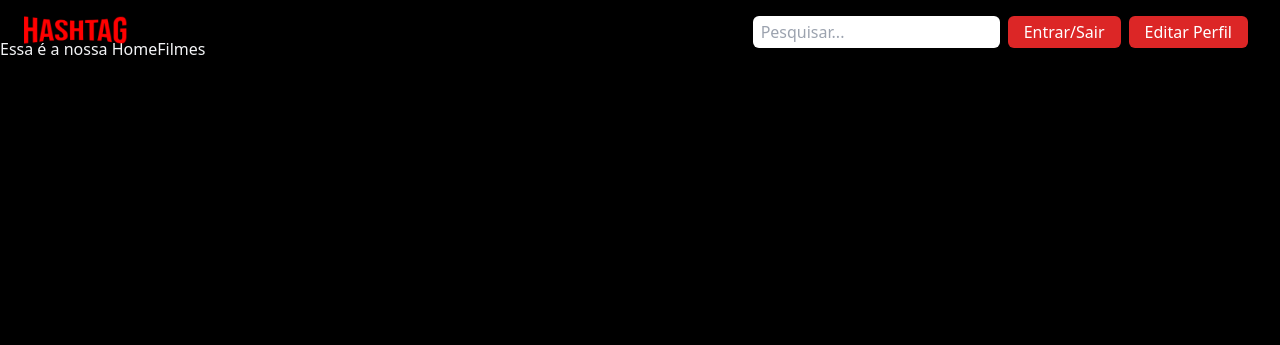
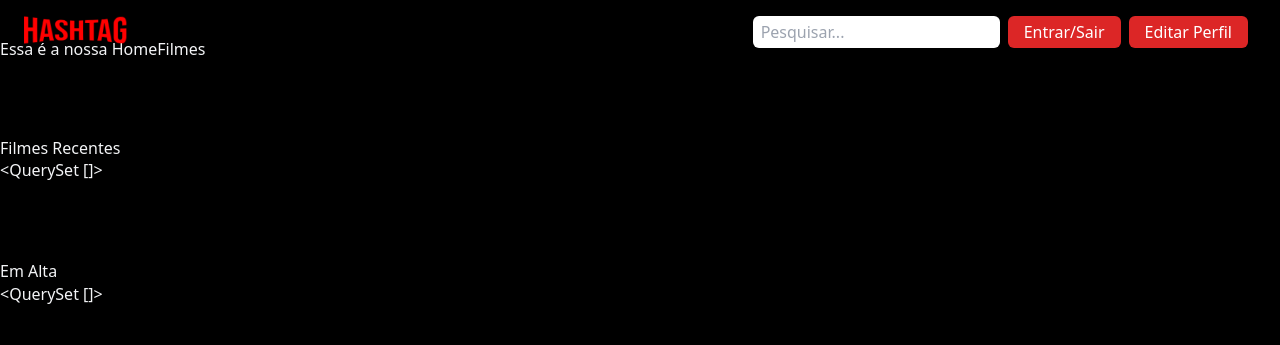
Before and after one commit to Hugo-Hattori/Hashflix, a Django app: page /filmes/ in a window 1280 px wide. Shown: the top 345 px of the page. Run offline with Django 4.2, Linux system fonts and the light colour scheme; data that the repository does not hold is empty; some libraries are stand-ins or nearby versions.

Commit message:
Creating "context" available to all templates

```diff
--- /dev/null
+++ b/filme/novos_context.py
@@ -0,0 +1,13 @@
+from .models import Filme
+
+
+def lista_filmes_recente(request):
+    # ordenando em ordem decrescente
+    lista_filmes = Filme.objects.all().order_by('-data_criacao')[0:10]
+    return {"lista_filmes_recentes": lista_filmes}
+
+
+def lista_filmes_emAlta(request):
+    # ordenando em ordem decrescente
+    lista_filmes = Filme.objects.all().order_by('-visualizações')[0:10]
+    return {"lista_filmes_emAlta": lista_filmes}
--- a/filme/templates/homefilmes.html
+++ b/filme/templates/homefilmes.html
@@ -16,4 +16,14 @@ HomeFilmes Hashflix
     {% endfor %}
 </div>
 
+<div class="py-10">
+    <h2>Filmes Recentes</h2>
+    {{ lista_filmes_recentes }}
+</div>
+
+<div class="py-10">
+    <h2>Em Alta</h2>
+    {{ lista_filmes_emAlta }}
+</div>
+
 {% endblock %}
--- a/hashflix/settings.py
+++ b/hashflix/settings.py
@@ -63,6 +63,8 @@ TEMPLATES = [
                 'django.template.context_processors.request',
                 'django.contrib.auth.context_processors.auth',
                 'django.contrib.messages.context_processors.messages',
+                'filme.novos_context.lista_filmes_recente',
+                'filme.novos_context.lista_filmes_emAlta',
             ],
         },
     },
```
